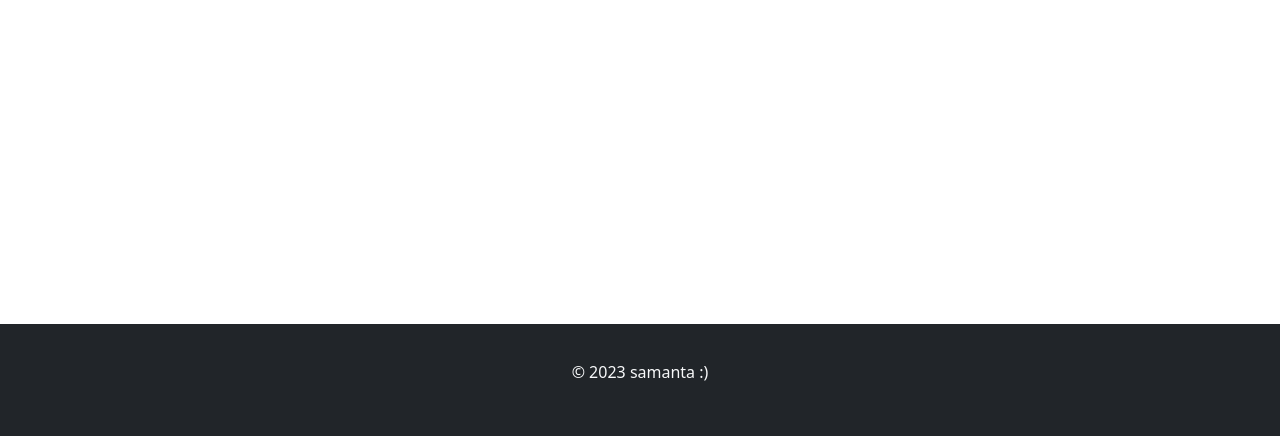
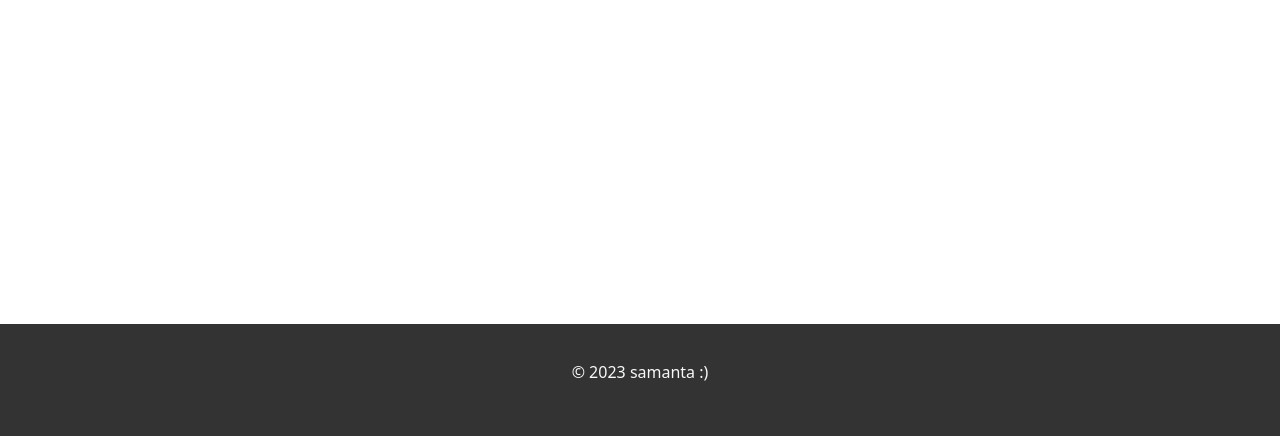
Before and after one commit to samanta181/proyecto-php, a PHP site: the page made by pages/index.php in a window 1280 px wide. Shown: the part 364-800 px from the top of the page. Run offline with PHP 8.4, Linux system fonts and the light colour scheme.

Commit message:
usuarios.js

```diff
--- a/components/footer.php
+++ b/components/footer.php
@@ -1,6 +1,6 @@
 <!-- Footer de Bootstrap -->
 <link rel="stylesheet" type="text/css" href="css/footer.css" />
-<footer class="bg-dark text-light text-center py-3">
+<footer class="text-light text-center py-3">
     <div class="container">
       <p>&copy; 2023 samanta :) </p>
     </div>
--- a/css/error.css
+++ b/css/error.css
@@ -15,6 +15,8 @@ body {
 .caja {
     display: flex;
     align-items: center;
+    height: 615px;
+
 }
 
 .error-image {
```
